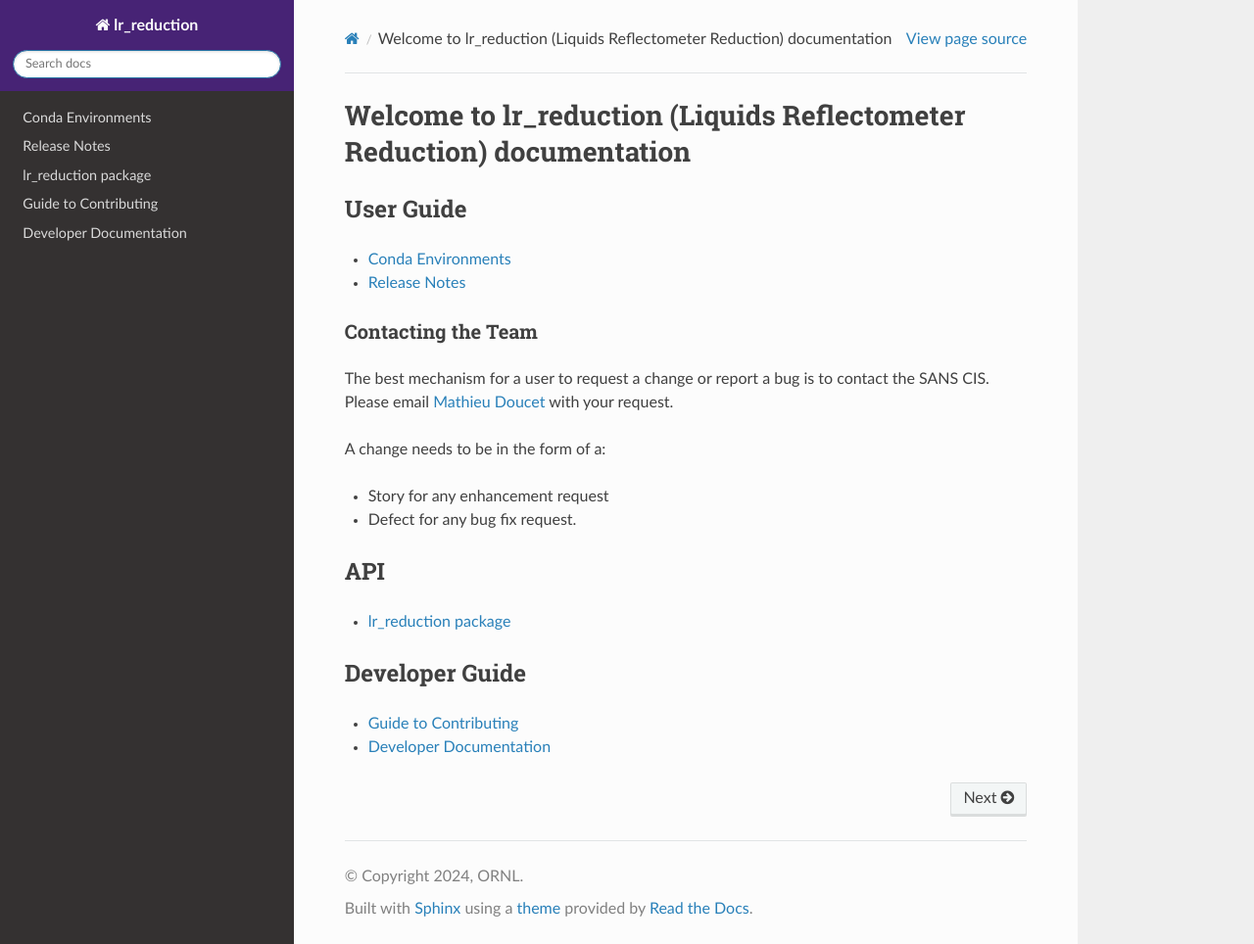
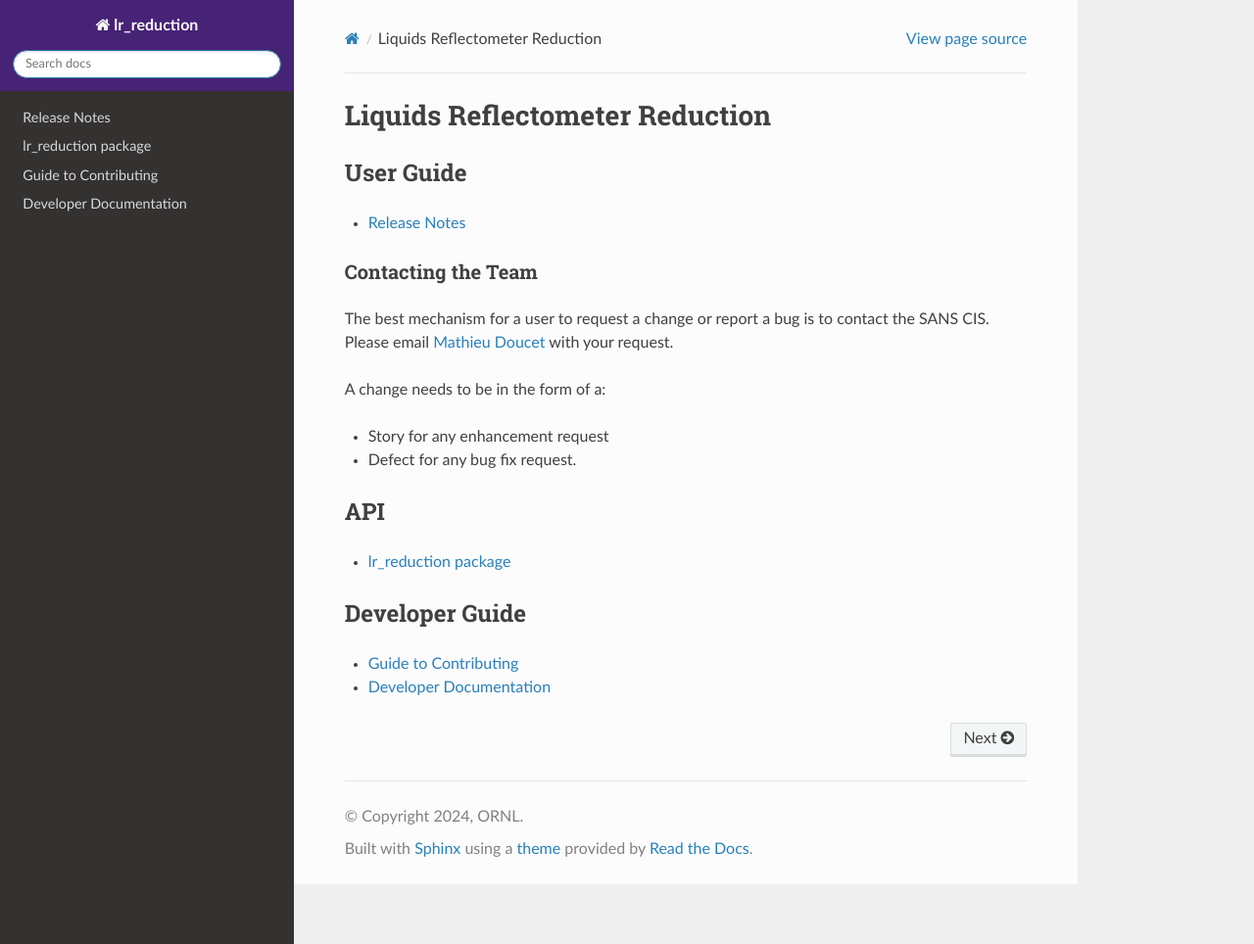
Before and after one commit to neutrons/LiquidsReflectometer, a Sphinx documentation site: the page built from docs/index.rst, in a window 1280 px wide and 964 px high. Shown: the whole window at 98% size. Built offline with Sphinx 7.4.7 and the Read the Docs theme 3.1.0, drawn with Linux system fonts in a browser that asks for light colours; the version number is read from the project's files by our own code.

Commit message:
Remove `conda_environments` user documentation and update index structure
Signed-off-by: Jose Borreguero <borreguero@gmail.com>

```diff
--- a/docs/index.rst
+++ b/docs/index.rst
@@ -1,7 +1,7 @@
 .. _lr_reduction:
 
-Welcome to lr_reduction (Liquids Reflectometer Reduction) documentation
-=======================================================================
+Liquids Reflectometer Reduction
+===============================
 
 User Guide
 ----------
@@ -9,7 +9,6 @@ User Guide
 .. toctree::
    :titlesonly:
 
-   user/conda_environments
    release_notes
 
 Contacting the Team
```
Also changed, not shown: docs/user/conda_environments.rst (deleted, +0 -32 lines), .pre-commit-config.yaml.
